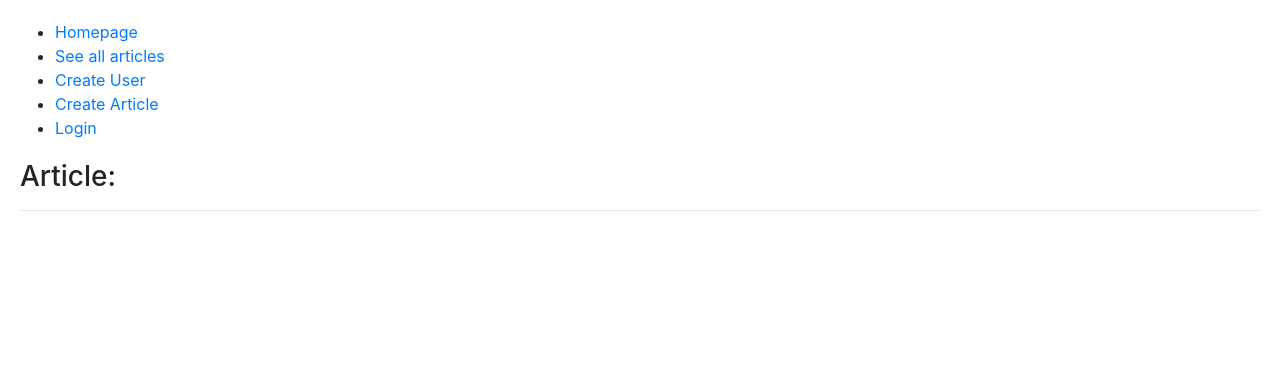
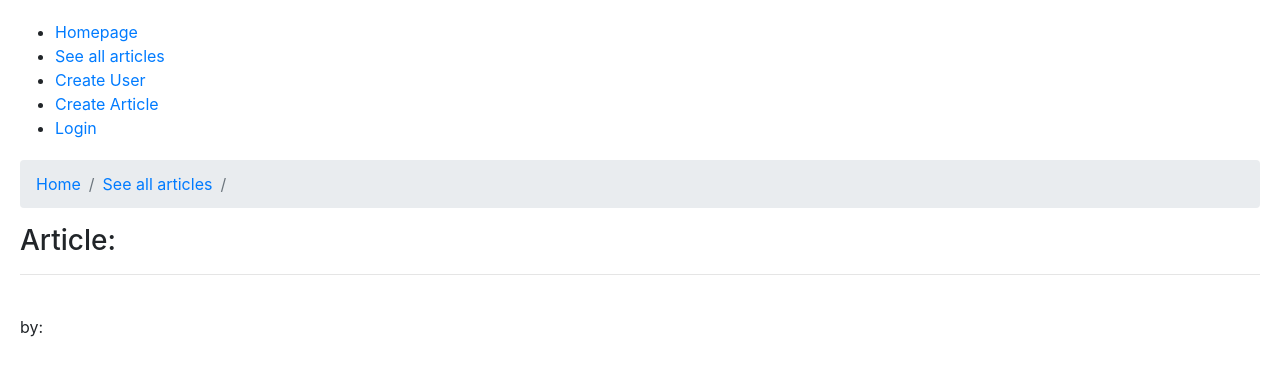
Before and after one commit to akourtis98/React-with-express-backend, a React (Create React App) app in the folder client/: page /article/1 in a window 1280 px wide. Shown: the top 376 px of the page. Built offline with nearby package versions, Linux system fonts and the light colour scheme; no server answers.

Commit message:
breadcrumbs

```diff
--- a/client/package.json
+++ b/client/package.json
@@ -7,7 +7,8 @@
     "react-dom": "^16.4.2",
     "react-router-dom": "^4.3.1",
     "react-scripts": "1.1.4",
-    "request": "^2.87.0"
+    "request": "^2.87.0",
+    "reactstrap": "^6.3.1"
   },
   "scripts": {
     "start": "react-scripts start",
--- a/client/src/components/Article.js
+++ b/client/src/components/Article.js
@@ -1,5 +1,6 @@
 import React, { Component } from 'react';
 import { Link } from 'react-router-dom';
+import { Breadcrumb, BreadcrumbItem } from 'reactstrap';
 
 class Article extends Component{
     constructor(props){
@@ -20,9 +21,23 @@ class Article extends Component{
     render(){
         return(
             <div>
+                <Breadcrumb tag="nav">
+                    <BreadcrumbItem tag="a" href="/">Home</BreadcrumbItem>
+                    <BreadcrumbItem tag="a" href="/articles">See all articles</BreadcrumbItem>
+                    <BreadcrumbItem active tag="span">{this.state.article.title}</BreadcrumbItem>
+                </Breadcrumb>
                 <h3>Article:</h3>
                 <hr/>
-                {this.state.article.body}
+                <h2>
+                    {this.state.article.title}
+                </h2>
+                <p>
+                    {this.state.article.body}
+                </p>
+                <br/>
+                <p>
+                    by: {this.state.article.author}
+                </p>
             </div>
         )
     }
--- a/client/src/components/Articles.js
+++ b/client/src/components/Articles.js
@@ -1,5 +1,6 @@
 import React, { Component } from 'react';
 import { Link } from 'react-router-dom';
+import { Breadcrumb, BreadcrumbItem } from 'reactstrap';
 
 class Articles extends Component{
     constructor(props){
@@ -29,6 +30,10 @@ class Articles extends Component{
 
         return(
             <div>
+                <Breadcrumb tag="nav">
+                    <BreadcrumbItem tag="a" href="/">Home</BreadcrumbItem>
+                    <BreadcrumbItem tag="a" href="/articles">See all articles</BreadcrumbItem>
+                </Breadcrumb>
                 <h3>Articles:</h3>
                 <hr/>
                 { articles }
--- a/client/src/resources/App.css
+++ b/client/src/resources/App.css
@@ -11,3 +11,25 @@ form{
 div{
   margin: 20px 5px;
 }
+ul.breadcrumb {
+  padding: 10px 16px;
+  list-style: none;
+  background-color: #eee;
+}
+ul.breadcrumb li {
+  display: inline;
+  font-size: 18px;
+}
+ul.breadcrumb li+li:before {
+  padding: 8px;
+  color: black;
+  content: "/\00a0";
+}
+ul.breadcrumb li a {
+  color: #0275d8;
+  text-decoration: none;
+}
+ul.breadcrumb li a:hover {
+  color: #01447e;
+  text-decoration: underline;
+}
```
